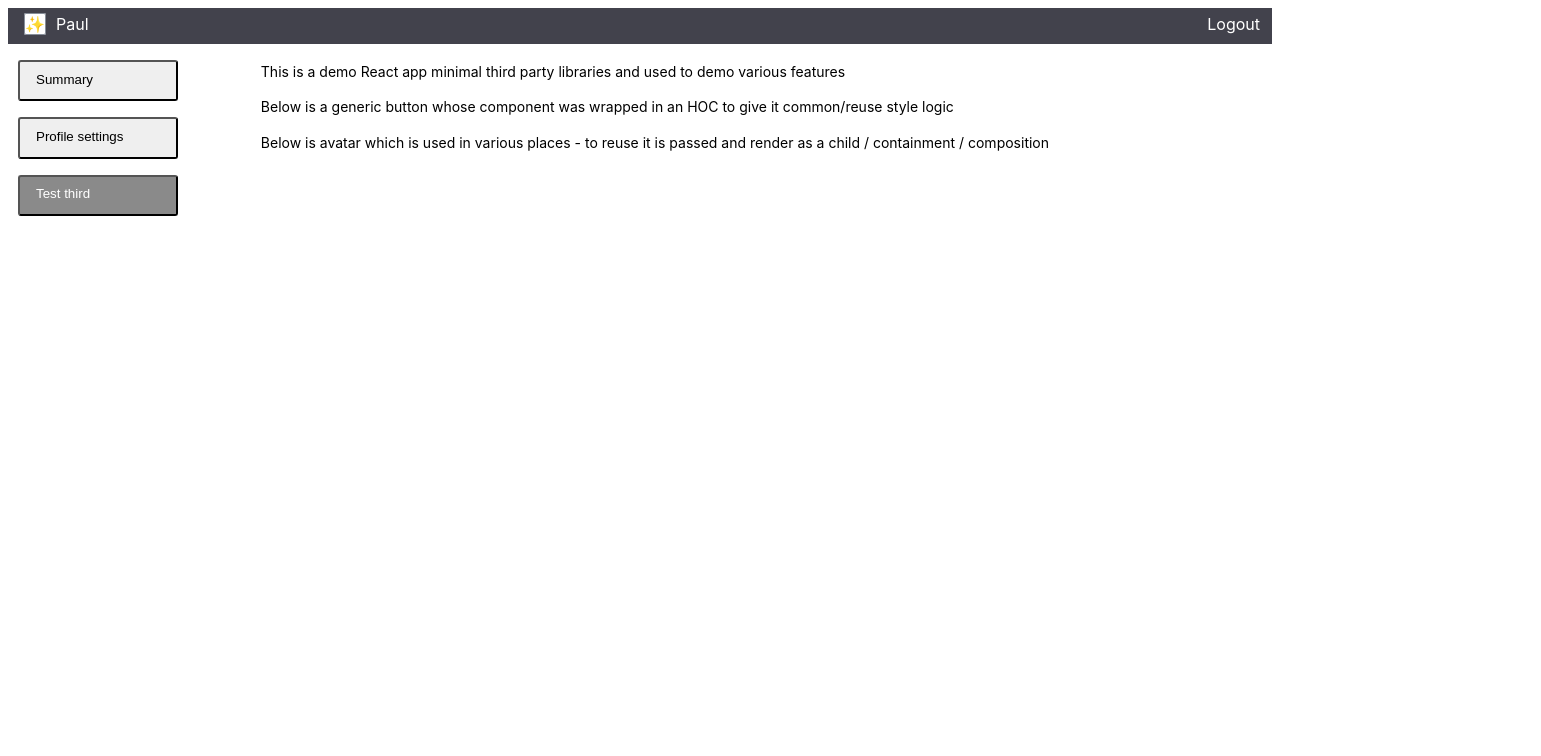
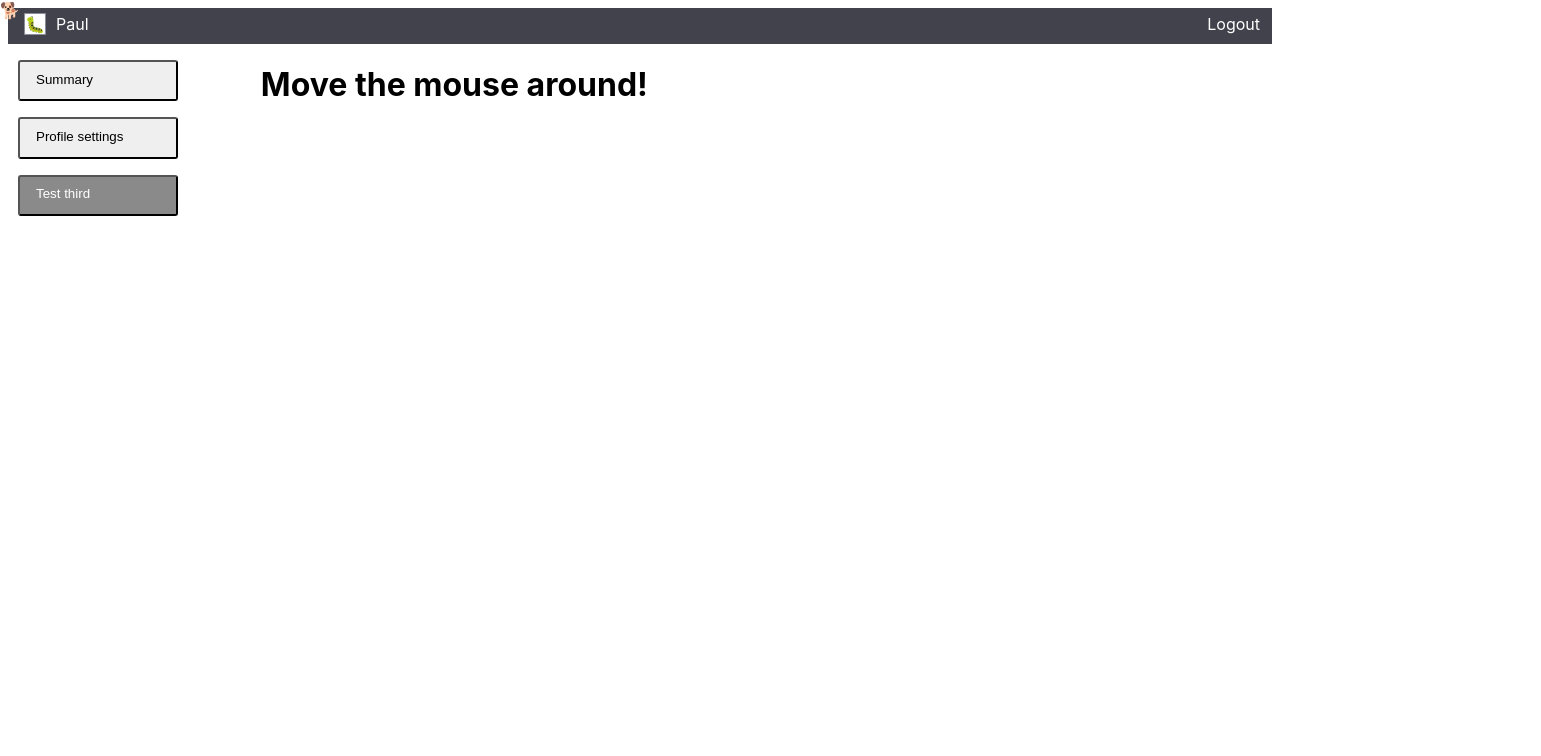
Before and after one commit to paulosjd/radnor, a React (Create React App) app: page / in a window 1280 px wide. Both pictures are taken after a click on the button "Test third". Shown: the top 756 px of the page, 1541 px wide, since content can reach past the window. Built offline with nearby package versions, Linux system fonts and the light colour scheme; the HTML template or start-up script is replaced by a standard one.

Commit message:
Add updates to mouse track render props example

```diff
--- /dev/null
+++ b/src/components/mouse.js
@@ -0,0 +1,50 @@
+import React from "react";
+
+class Mouse extends React.Component {
+    static defaultProps = {
+        height: '100vh',
+        width: '100vw'
+    };
+
+    constructor(props) {
+        super(props);
+        this.handleMouseMove = this.handleMouseMove.bind(this);
+        this.state = { x: 0, y: 0 };
+    }
+
+    handleMouseMove(event) {
+        this.setState({
+            x: event.clientX,
+            y: event.clientY
+        });
+    }
+
+    getStyleDim = dim => {
+        if (!isNaN(dim)) {
+            return dim + 'vw'
+        } return dim
+    };
+
+    render() {
+        return (
+            <div
+                onMouseMove={this.handleMouseMove}
+                style={{
+                    height: this.getStyleDim(this.props.height),
+                    width: this.getStyleDim(this.props.width)
+                }}
+            >
+                {this.props.render(this.state)}
+            </div>
+        );
+    }
+}
+
+export const Dog = ({mouse}) => {
+    return (
+        <span style={{ position: 'absolute', left: mouse.x, top: mouse.y, cursor: 'default' }}
+              role="img" aria-label='cat'
+        >{'\ud83d\udc15'}</span>)
+};
+
+export default Mouse
--- /dev/null
+++ b/src/components/mouse_tracker.js
@@ -0,0 +1,21 @@
+import React, {Component} from "react";
+import Mouse, {Dog} from './mouse'
+
+class MouseTracker extends Component {
+    render() {
+        return (
+            <div>
+                <h1>Move the mouse around!</h1>
+                <Mouse
+                    render={mouse => (
+                        <Dog mouse={mouse} />)}
+
+                />
+            </div>
+        );
+    }
+}
+
+
+
+export default MouseTracker
--- a/src/containers/main.js
+++ b/src/containers/main.js
@@ -1,6 +1,7 @@
 import React, { Component } from 'react';
 import UserSettings from '../form/user_settings'
 import Summary from '../components/summary'
+import MouseTracker from '../components/mouse_tracker'
 
 class MainContainer extends Component {
 
@@ -10,6 +11,9 @@ class MainContainer extends Component {
             case 'profile':
                 content = <UserSettings />;
                 break;
+            case 'third':
+                content = <MouseTracker />;
+                break
             default:
                 content = <Summary />;
         }
--- a/src/store/provider.js
+++ b/src/store/provider.js
@@ -18,7 +18,7 @@ class AppProvider extends Component {
     state = {
         theme: 'dark',
         username: 'Paul',
-        avatar: '\u2728',
+        avatar: '\ud83d\udc1b',
     };
 
     render() {
```
